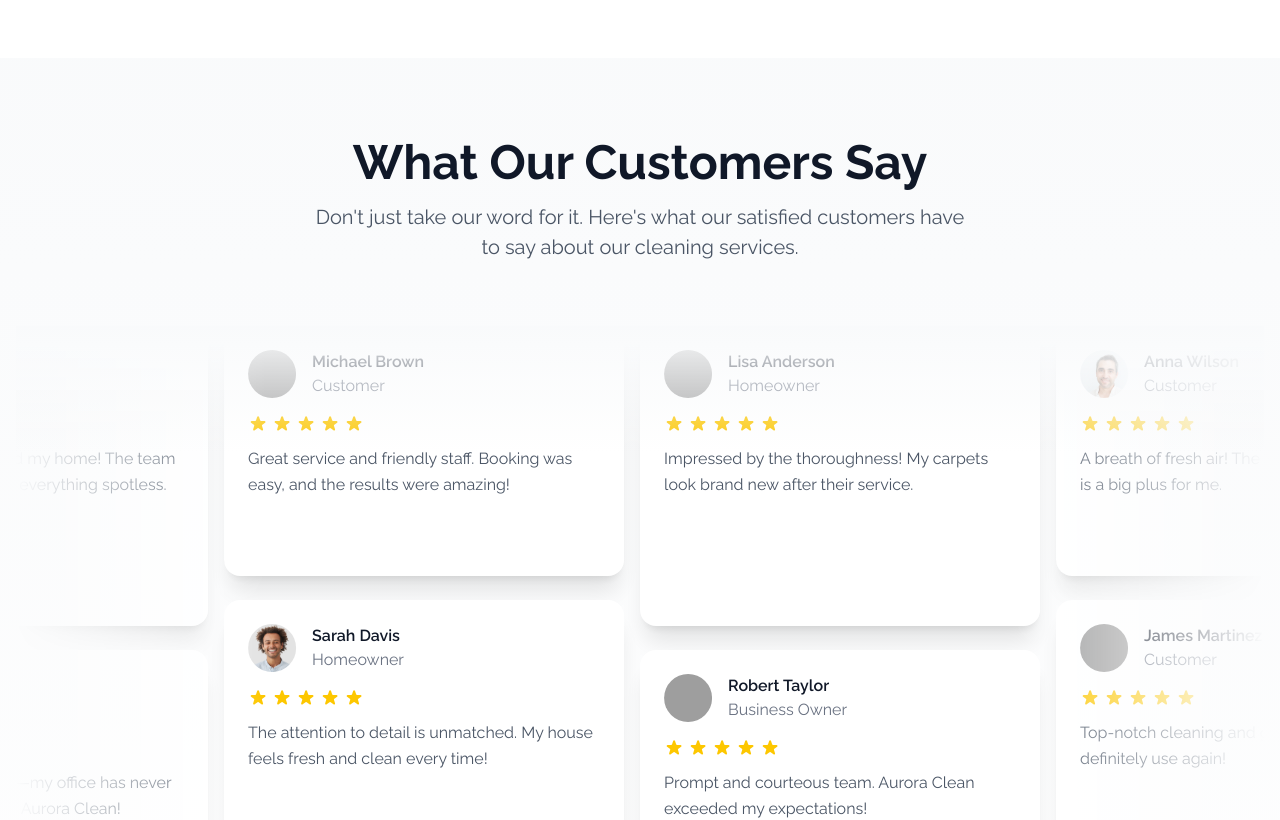
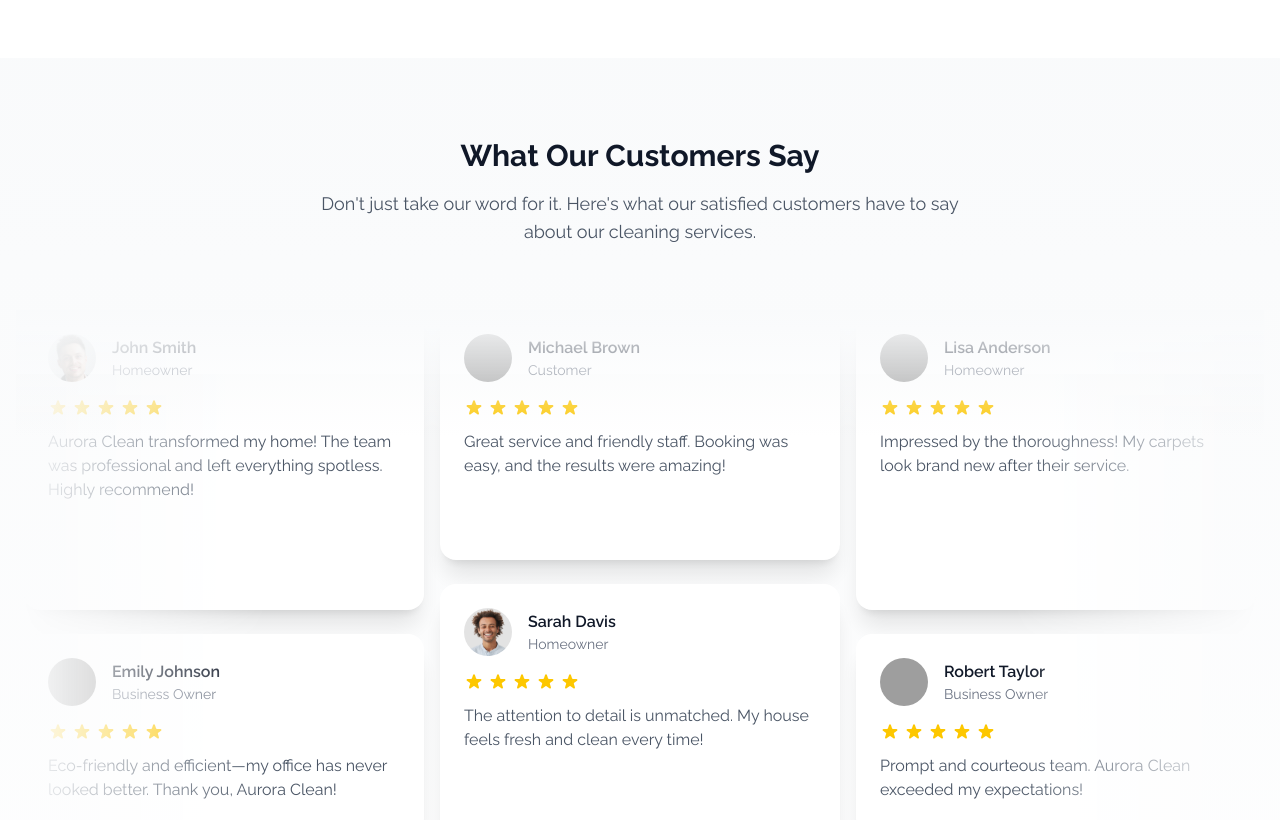
Before and after one commit to theyetilabs/auroraclean_landing-page, a Next.js app: page / in a window 1280 px wide. Shown: the part 4580-5400 px from the top of the page. Built offline with nearby package versions, Linux system fonts and the light colour scheme; grey boxes are pictures that could not be loaded.

Commit message:
feat(marquee):Marquee removed on testemonial mobile view

```diff
--- a/src/app/globals.css
+++ b/src/app/globals.css
@@ -321,6 +321,13 @@
   animation: scroll 40s linear infinite;
 }
 
+/* Mobile responsive scroll animation */
+@media (max-width: 768px) {
+  .animate-scroll {
+    animation: scroll 60s linear infinite;
+  }
+}
+
 .marquee-container {
   mask-image: linear-gradient(
     to right,
@@ -329,6 +336,13 @@
     black 80%,
     transparent
   );
+}
+
+/* Mobile marquee container - no mask for single column */
+@media (max-width: 768px) {
+  .marquee-container {
+    mask-image: none;
+  }
 }
 
 @keyframes flipIn {
--- a/src/components/Hero.tsx
+++ b/src/components/Hero.tsx
@@ -44,7 +44,6 @@ export default function Hero() {
             muted
             playsInline
             className="absolute inset-0 w-full h-full object-cover"
-            poster="/images/hero-image.png" // Add a poster image for better initial load
           >
             <source src="/video/hero.mp4" type="video/mp4" />
           </video>
--- a/src/components/InfiniteTestimonials.tsx
+++ b/src/components/InfiniteTestimonials.tsx
@@ -138,10 +138,10 @@ const TestimonialCard: React.FC<TestimonialCardProps> = ({
       initial={{ opacity: 0, y: 20 }}
       animate={{ opacity: 1, y: 0 }}
       transition={{ duration: 0.5 }}
-      className={`bg-white rounded-2xl mx-2 p-6 shadow-xl ${className}`}
+      className={`bg-white rounded-2xl mx-2 p-4 sm:p-6 shadow-xl ${className}`}
     >
-      <div className="flex items-center gap-4 mb-4">
-        <div className="relative w-12 h-12 rounded-full overflow-hidden">
+      <div className="flex items-center gap-3 sm:gap-4 mb-3 sm:mb-4">
+        <div className="relative w-10 h-10 sm:w-12 sm:h-12 rounded-full overflow-hidden">
           <Image
             src={testimonial.image}
             alt={testimonial.author}
@@ -150,15 +150,17 @@ const TestimonialCard: React.FC<TestimonialCardProps> = ({
           />
         </div>
         <div>
-          <h3 className="font-semibold text-gray-900">{testimonial.author}</h3>
-          <p className="text-sm text-gray-500">{testimonial.role}</p>
+          <h3 className="font-semibold text-gray-900 text-sm sm:text-base">
+            {testimonial.author}
+          </h3>
+          <p className="text-xs sm:text-sm text-gray-500">{testimonial.role}</p>
         </div>
       </div>
-      <div className="flex gap-1 mb-3">
+      <div className="flex gap-1 mb-2 sm:mb-3">
         {[...Array(testimonial.rating)].map((_, i) => (
           <svg
             key={i}
-            className="w-5 h-5 text-yellow-400"
+            className="w-4 h-4 sm:w-5 sm:h-5 text-yellow-400"
             fill="currentColor"
             viewBox="0 0 20 20"
           >
@@ -166,7 +168,9 @@ const TestimonialCard: React.FC<TestimonialCardProps> = ({
           </svg>
         ))}
       </div>
-      <p className="text-gray-600 leading-relaxed">{testimonial.quote}</p>
+      <p className="text-gray-600 leading-relaxed text-sm sm:text-base">
+        {testimonial.quote}
+      </p>
     </motion.div>
   );
 };
@@ -176,19 +180,37 @@ const InfiniteTestimonials: React.FC = () => {
   const duplicatedTestimonials2 = [...testimonials2];
 
   return (
-    <section className="py-20 bg-gradient-to-b from-gray-50 to-white overflow-hidden">
+    <section className="py-12 sm:py-20 bg-gradient-to-b from-gray-50 to-white overflow-hidden">
       <div className="max-w-7xl mx-auto px-4">
-        <div className="text-center mb-16">
-          <h2 className="text-4xl font-bold text-gray-900 mb-4">
+        <div className="text-center mb-12 sm:mb-16">
+          <h2 className="text-2xl sm:text-3xl md:text-4xl font-bold text-gray-900 mb-4">
             What Our Customers Say
           </h2>
-          <p className="text-lg text-gray-600 max-w-2xl mx-auto">
+          <p className="text-base sm:text-lg text-gray-600 max-w-2xl mx-auto px-4">
             Don&apos;t just take our word for it. Here&apos;s what our satisfied
             customers have to say about our cleaning services.
           </p>
         </div>
         <div className="relative">
-          <div className="w-full flex marquee-container overflow-hidden">
+          {/* Mobile Layout - Single Column (No Marquee) */}
+          <div className="block md:hidden w-full">
+            <div className="w-full max-w-sm mx-auto">
+              <div className="space-y-4">
+                {[...duplicatedTestimonials, ...duplicatedTestimonials2].map(
+                  (testimonial, idx) => (
+                    <TestimonialCard
+                      key={`mobile-${idx}`}
+                      testimonial={testimonial}
+                      className="h-auto min-h-[200px]"
+                    />
+                  )
+                )}
+              </div>
+            </div>
+          </div>
+
+          {/* Desktop Layout - Three Columns with Marquee */}
+          <div className="hidden md:flex w-full marquee-container overflow-hidden">
             <div className="flex animate-scroll flex-shrink-0 w-full">
               {/* First Column */}
               <div className="flex-1">
@@ -253,7 +275,7 @@ const InfiniteTestimonials: React.FC = () => {
                 </div>
               </div>
             </div>
-            <div className="flex  animate-scroll flex-shrink-0 w-full">
+            <div className="flex animate-scroll flex-shrink-0 w-full">
               {/* First Column */}
               <div className="flex-1">
                 <div className="space-y-6">
@@ -261,7 +283,7 @@ const InfiniteTestimonials: React.FC = () => {
                     .slice(3, 6)
                     .map((testimonial, idx) => (
                       <TestimonialCard
-                        key={`col1-${idx}`}
+                        key={`col1-2-${idx}`}
                         testimonial={testimonial}
                         className={
                           testimonial.variant === "large"
@@ -282,7 +304,7 @@ const InfiniteTestimonials: React.FC = () => {
                     .slice(0, 3)
                     .map((testimonial, idx) => (
                       <TestimonialCard
-                        key={`col2-${idx}`}
+                        key={`col2-2-${idx}`}
                         testimonial={testimonial}
                         className={
                           testimonial.variant === "large"
@@ -303,7 +325,7 @@ const InfiniteTestimonials: React.FC = () => {
                     .slice(3, 6)
                     .map((testimonial, idx) => (
                       <TestimonialCard
-                        key={`col3-${idx}`}
+                        key={`col3-2-${idx}`}
                         testimonial={testimonial}
                         className={
                           testimonial.variant === "large"
@@ -317,10 +339,11 @@ const InfiniteTestimonials: React.FC = () => {
                 </div>
               </div>
             </div>
-            {/* Gradient Overlays */}
           </div>
-          <div className="absolute inset-x-0 top-0 h-32 bg-gradient-to-b from-gray-50 to-transparent z-10"></div>
-          <div className="absolute inset-x-0 bottom-0 h-32 bg-gradient-to-t from-white to-transparent z-10"></div>
+
+          {/* Gradient Overlays */}
+          <div className="absolute inset-x-0 top-0 h-16 sm:h-32 bg-gradient-to-b from-gray-50 to-transparent z-10"></div>
+          <div className="absolute inset-x-0 bottom-0 h-16 sm:h-32 bg-gradient-to-t from-white to-transparent z-10"></div>
         </div>
       </div>
     </section>
```
